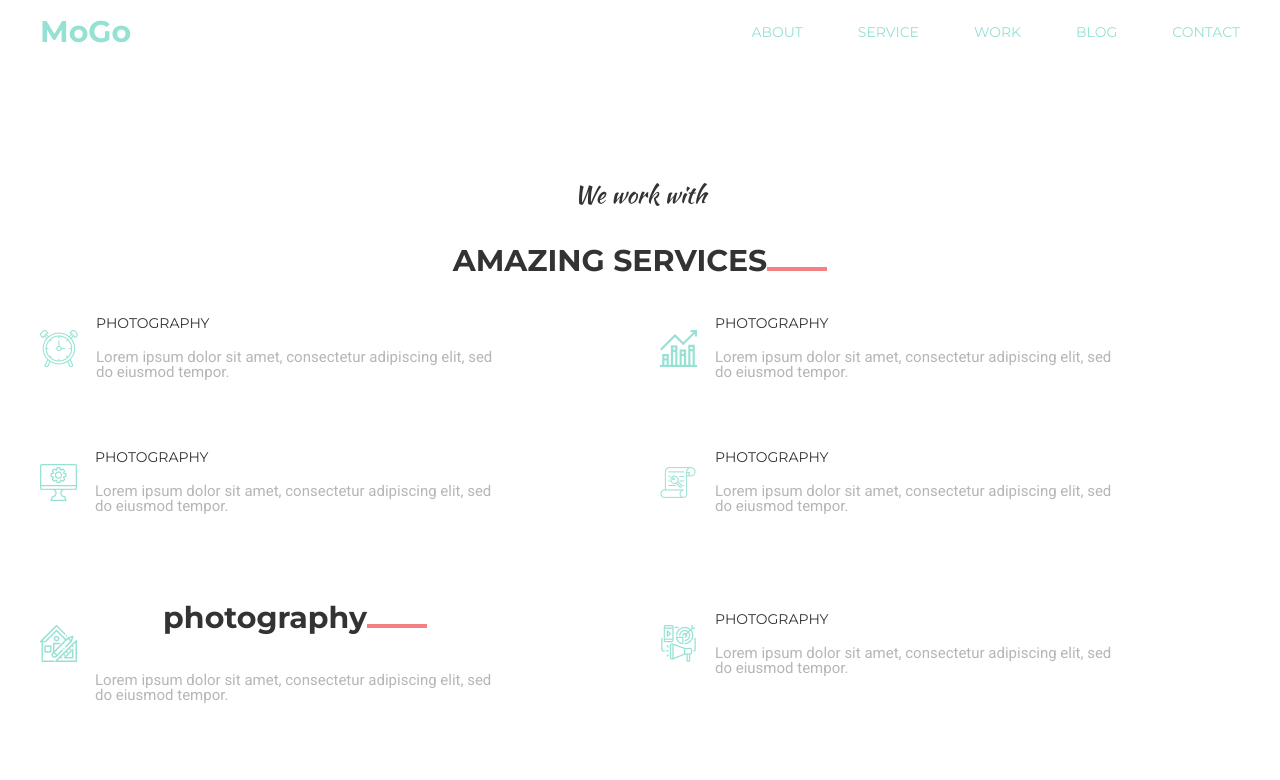
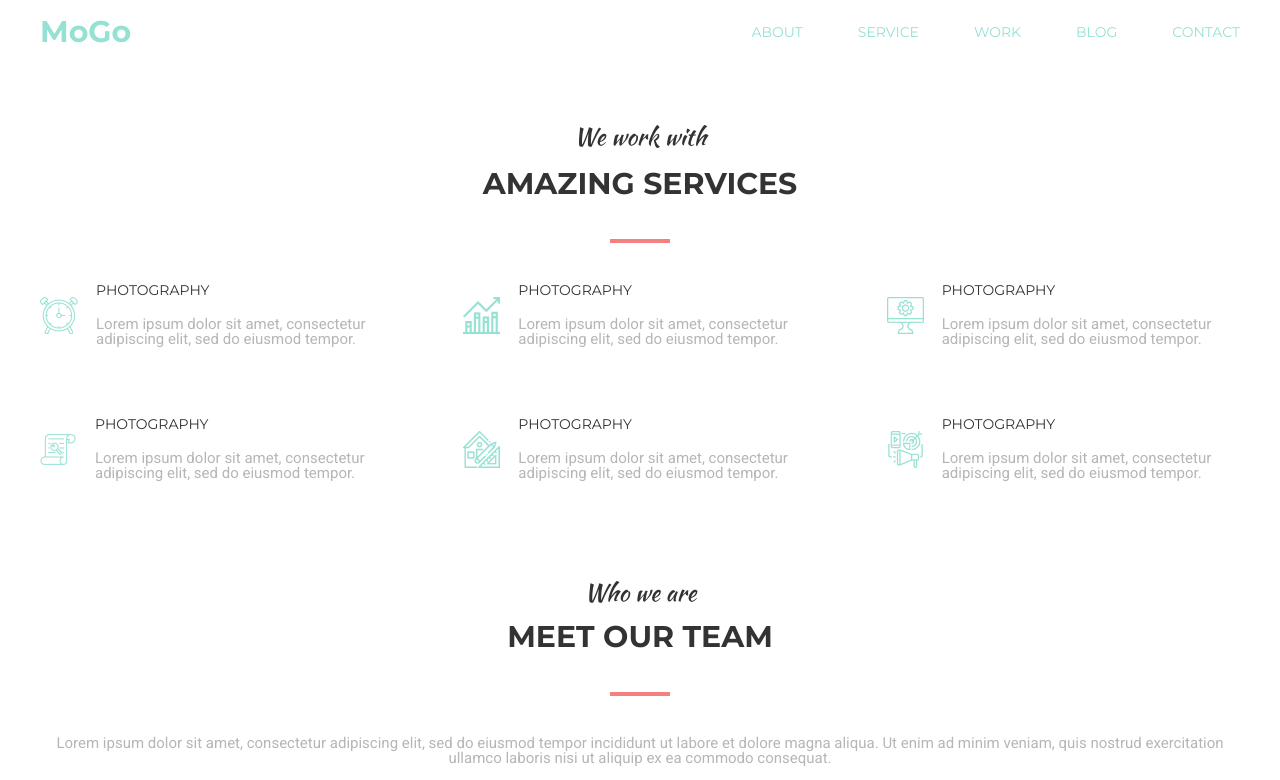
Before and after one commit to TheBestikk/MOGO, a plain HTML site: page index.html in a window 1280 px wide. Shown: the top 780 px of the page. Drawn offline with Linux system fonts and the light colour scheme.

Commit message:
correct service list and other

```diff
--- a/css/style.css
+++ b/css/style.css
@@ -68,7 +68,7 @@ button {
 .header {
   display: flex;
   padding-top: 17px;
-  padding-bottom: 68px;
+  padding-bottom: 10px;
 }
 
 .header-container {
@@ -136,7 +136,7 @@ button {
   width: 60px;
   height: 4px;
   background-color: var(--line-color);
-  text-align: center;
+  display: flex;
   margin: 0 auto;
   margin-top: 40px;
 }
@@ -145,6 +145,12 @@ button {
   display: flex;
   flex-wrap: wrap;
   gap: 70px;
+  padding: 0;
+  margin: 0;
+}
+
+.service-item{
+  flex: 1 1 calc((100% - 140px)/3);
 }
 
 .service-article {
@@ -156,12 +162,6 @@ button {
 .service-div {
   display: flex;
   flex-direction: column;
-  flex-basis: calc((100% - 70px) / 3);
-}
-
-.service-item{
-  display: flex;
-  flex-basis: calc((100% - 100px) / 2);
 }
 
 .service-subtitle {
@@ -178,7 +178,6 @@ button {
   font-weight: 400;
   font-size: 15px;
   color: var(--primary-text);
-  width: 400px;
 }
 
 
@@ -245,7 +244,6 @@ button {
   font-size: 15px;
   text-align: center;
   color: var(--primary-text);
-  margin-bottom: 80px;
 }
 
 .team-title::after {
@@ -281,8 +279,6 @@ button {
   text-align: center;
   color: var(--primary-title);
   text-align: left;
-  margin-top: 22px;
-  margin-bottom: 20px;
 }
 
 .footer-copyright-link {
--- a/index.html
+++ b/index.html
@@ -143,7 +143,7 @@
                 />
 
                 <div class="service-wrap">
-                  <h3 class="service-title">photography</h3>
+                  <h3 class="service-subtitle">photography</h3>
 
                   <p class="service-text">
                     Lorem ipsum dolor sit amet, consectetur adipiscing elit, sed
```
